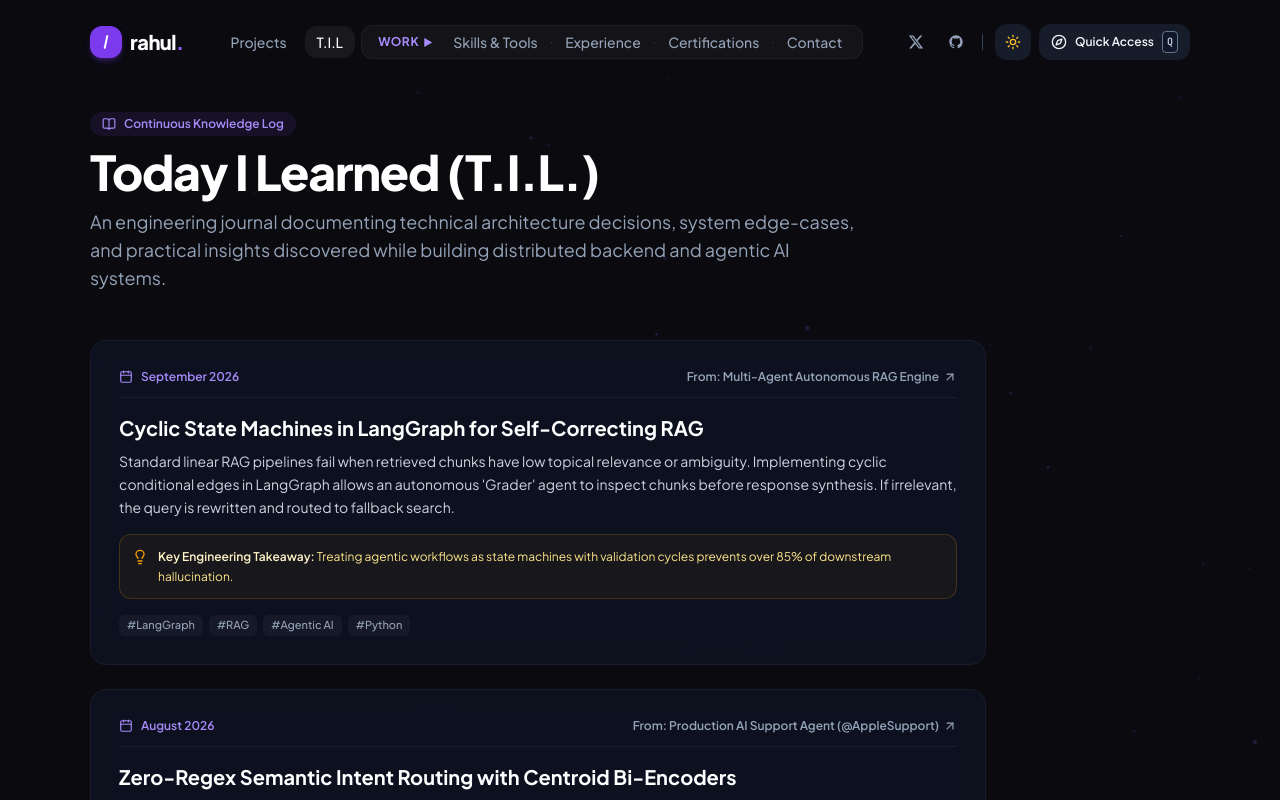
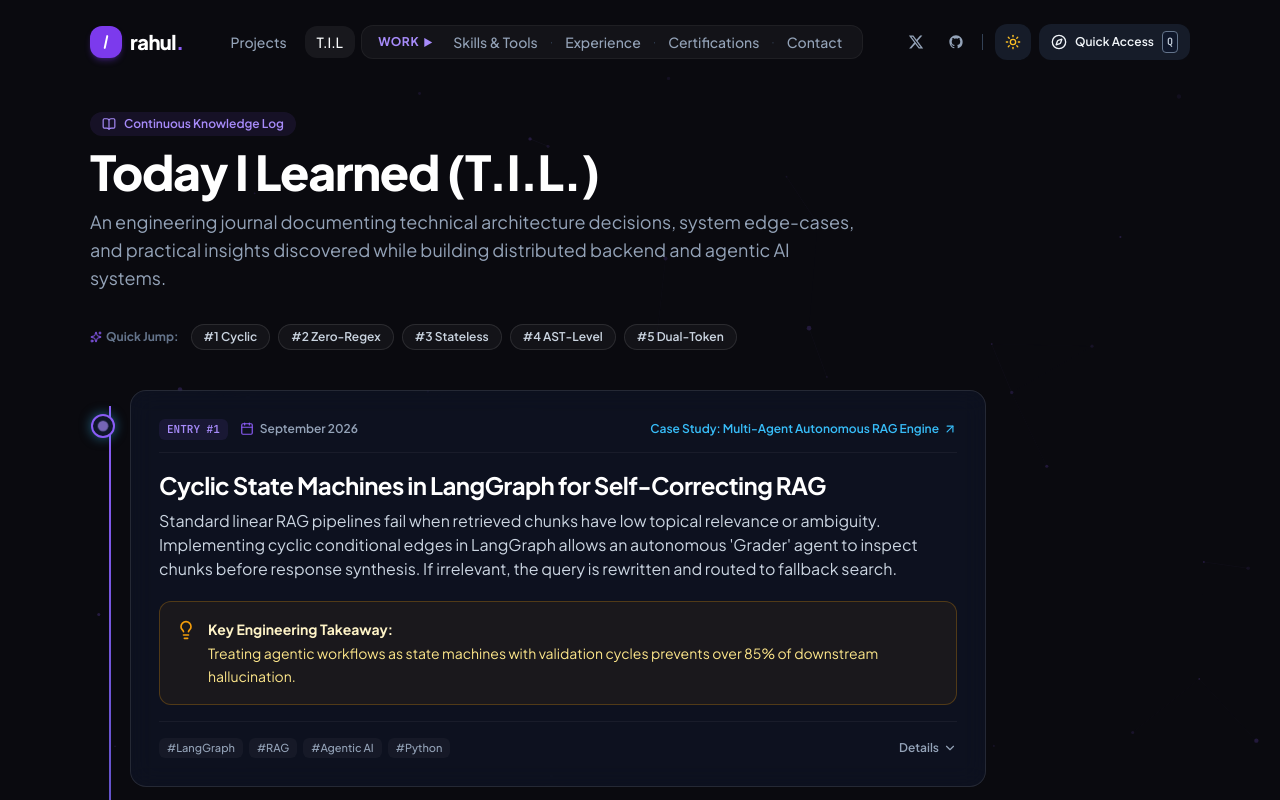
Before and after one commit to rahul-1909/Portfolio, a React (Vite) app: page /today-i-learned in a window 1280 px wide. Shown: the top 800 px of the page. Built offline with nearby package versions, Linux system fonts and the light colour scheme.

Commit message:
feat: seamless footer blend for skills background, smooth scroll animated timeline for TIL, borderless moving Eren Yeager GIF on dashboard

```diff
--- a/src/components/TechSphereBackground.tsx
+++ b/src/components/TechSphereBackground.tsx
@@ -26,7 +26,7 @@ export const TechSphereBackground: React.FC = () => {
       const width = canvas.offsetWidth;
       const height = canvas.offsetHeight;
       const cx = width / 2;
-      const cy = height * 0.48; // Centered behind the middle rows of tech cards
+      const cy = height * 0.44; // Centered behind the tech cards
 
       ctx.clearRect(0, 0, width, height);
 
@@ -39,7 +39,7 @@ export const TechSphereBackground: React.FC = () => {
       const grad = ctx.createRadialGradient(cx, cy, 10, cx, cy, nebulaRadius);
       grad.addColorStop(0, 'rgba(168, 85, 247, 0.4)');
       grad.addColorStop(0.3, 'rgba(126, 34, 206, 0.22)');
-      grad.addColorStop(0.65, 'rgba(30, 10, 60, 0.5)');
+      grad.addColorStop(0.65, 'rgba(30, 10, 60, 0.45)');
       grad.addColorStop(1, 'rgba(8, 3, 24, 0)');
 
       ctx.fillStyle = grad;
@@ -51,7 +51,7 @@ export const TechSphereBackground: React.FC = () => {
       ctx.save();
       ctx.lineWidth = 1;
 
-      // Radial perspective lines radiating outward from the central horizon
+      // Radial perspective rays
       const numRays = 28;
       for (let i = 0; i < numRays; i++) {
         const angle = (i / numRays) * Math.PI * 2;
@@ -70,7 +70,7 @@ export const TechSphereBackground: React.FC = () => {
         ctx.stroke();
       }
 
-      // Concentric elliptical contour lines expanding outward (curved warp net)
+      // Concentric elliptical contour lines
       const numContours = 9;
       for (let i = 1; i <= numContours; i++) {
         const factor = i / numContours;
@@ -96,14 +96,14 @@ export const TechSphereBackground: React.FC = () => {
       ctx.arc(cx, cy, sphereRadius, 0, Math.PI * 2);
       ctx.fill();
 
-      // Sphere Outer Boundary Ring with neon glow
+      // Sphere Outer Boundary Ring
       ctx.strokeStyle = 'rgba(216, 180, 254, 0.6)';
       ctx.lineWidth = 1.5;
       ctx.beginPath();
       ctx.arc(cx, cy, sphereRadius, 0, Math.PI * 2);
       ctx.stroke();
 
-      // Horizontal Latitude Lines across the sphere
+      // Horizontal Latitude Lines
       ctx.lineWidth = 1;
       const numLats = 7;
       for (let i = -numLats; i <= numLats; i++) {
@@ -117,7 +117,7 @@ export const TechSphereBackground: React.FC = () => {
         ctx.stroke();
       }
 
-      // Rotating Longitude Ellipses (creates real 3D rotation)
+      // Rotating Longitude Ellipses
       const numLongs = 8;
       for (let i = 0; i < numLongs; i++) {
         const baseAngle = (i / numLongs) * Math.PI + rotation;
@@ -129,12 +129,22 @@ export const TechSphereBackground: React.FC = () => {
         ctx.stroke();
       }
 
-      // Orbital tilted cyan/purple neon ring
+      // Orbital tilted cyan ring
       ctx.lineWidth = 1.2;
       ctx.strokeStyle = 'rgba(56, 189, 248, 0.45)';
       ctx.beginPath();
       ctx.ellipse(cx, cy, sphereRadius * 1.15, sphereRadius * 0.45, -0.4, 0, Math.PI * 2);
       ctx.stroke();
+
+      // 5. Seamless Bottom Fade into Footer Color (#0a0a0f)
+      const bottomFadeHeight = 220;
+      const bottomFade = ctx.createLinearGradient(0, height - bottomFadeHeight, 0, height);
+      bottomFade.addColorStop(0, 'rgba(8, 3, 24, 0)');
+      bottomFade.addColorStop(0.65, 'rgba(10, 10, 15, 0.85)');
+      bottomFade.addColorStop(1, '#0a0a0f');
+
+      ctx.fillStyle = bottomFade;
+      ctx.fillRect(0, height - bottomFadeHeight, width, bottomFadeHeight);
 
       ctx.restore();
 
--- a/src/pages/Home.tsx
+++ b/src/pages/Home.tsx
@@ -113,22 +113,19 @@ export const Home: React.FC<HomeProps> = ({ onOpenResume }) => {
                 <TechStackStrip />
               </div>
 
-              {/* Right Column: Anime Style Portrait Illustration (Visible on all viewports) */}
+              {/* Right Column: Borderless Moving Animated Eren Yeager GIF */}
               <div className="relative select-none flex justify-center lg:justify-end items-center flex-1">
-                <div className="relative h-[320px] w-[280px] sm:h-[380px] sm:w-[340px] md:h-[420px] md:w-[380px] lg:h-[480px] lg:w-[410px] xl:h-[520px] xl:w-[450px]">
-                  {/* Subtle radial glow */}
-                  <div className="absolute inset-0 rounded-[2.5rem] bg-gradient-to-t from-accent-500/25 via-blue-500/15 to-transparent blur-3xl opacity-70 dark:opacity-50" />
+                <div className="relative w-[300px] sm:w-[360px] md:w-[420px] lg:w-[460px] xl:w-[500px]">
+                  {/* Subtle radial ambient sky glow */}
+                  <div className="absolute inset-0 rounded-full bg-gradient-to-t from-sky-500/20 via-blue-500/15 to-purple-500/10 blur-3xl opacity-80" />
 
-                  {/* Illustration Image Container with Smooth Rounded Silhouette */}
-                  <div className="relative h-full w-full overflow-hidden rounded-[2.5rem] border border-slate-300/80 bg-slate-100 shadow-2xl dark:border-white/15 dark:bg-[#0c0c14] backdrop-blur-sm">
+                  {/* Pure Borderless Floating Animated GIF with Feathered Edge Dissolve */}
+                  <div className="relative overflow-hidden [mask-image:radial-gradient(ellipse_at_center,black_72%,transparent_100%)]">
                     <img
-                      src="/assets/images/dashboard-avatar.png"
-                      alt="Rahul Teja - Software Developer"
-                      className="h-full w-full object-cover object-center dark:brightness-95 contrast-105 transition-transform duration-700 hover:scale-105"
+                      src="/assets/images/dashboard-avatar.gif"
+                      alt="Eren Yeager Freedom"
+                      className="w-full h-auto object-contain select-none drop-shadow-[0_20px_40px_rgba(0,0,0,0.6)] transition-transform duration-700 hover:scale-105"
                       loading="eager"
-                      onError={(e) => {
-                        (e.currentTarget as HTMLImageElement).src = '/assets/images/dashboard-avatar.gif';
-                      }}
                     />
                   </div>
                 </div>
--- a/src/pages/SkillsPage.tsx
+++ b/src/pages/SkillsPage.tsx
@@ -174,6 +174,9 @@ export const SkillsPage: React.FC = () => {
           </div>
         </div>
       </div>
+
+      {/* Seamless Bottom Gradient Fade into Footer */}
+      <div className="pointer-events-none absolute bottom-0 left-0 right-0 h-44 bg-gradient-to-b from-transparent via-[#0a0a0f]/75 to-[#0a0a0f] z-10" />
     </div>
   );
 };
--- a/src/pages/TILPage.tsx
+++ b/src/pages/TILPage.tsx
@@ -1,13 +1,26 @@
-import React from 'react';
-import { BookOpen, Calendar, ArrowUpRight, Lightbulb } from 'lucide-react';
+import React, { useState } from 'react';
+import { BookOpen, Calendar, ArrowUpRight, Lightbulb, Sparkles, ChevronDown, ChevronUp } from 'lucide-react';
 import { tilEntries } from '../data/til';
 
 export const TILPage: React.FC = () => {
+  const [expandedId, setExpandedId] = useState<string | null>(null);
+
+  const toggleExpand = (id: string) => {
+    setExpandedId(expandedId === id ? null : id);
+  };
+
+  const scrollToEntry = (id: string) => {
+    const el = document.getElementById(id);
+    if (el) {
+      el.scrollIntoView({ behavior: 'smooth', block: 'center' });
+    }
+  };
+
   return (
-    <div className="pt-28 pb-20">
+    <div className="pt-28 pb-24 scroll-smooth">
       <div className="content-wrapper">
         {/* Page Header */}
-        <header className="mb-12 max-w-3xl">
+        <header className="mb-10 max-w-3xl">
           <div className="inline-flex items-center gap-2 rounded-full bg-accent-500/10 px-3 py-1 text-xs font-semibold text-accent-600 dark:text-accent-400 mb-3">
             <BookOpen className="h-3.5 w-3.5" />
             <span>Continuous Knowledge Log</span>
@@ -18,19 +31,57 @@ export const TILPage: React.FC = () => {
           <p className="mt-3 text-base sm:text-lg text-slate-600 dark:text-slate-400 leading-relaxed">
             An engineering journal documenting technical architecture decisions, system edge-cases, and practical insights discovered while building distributed backend and agentic AI systems.
           </p>
+
+          {/* Quick-Jump Smooth Scroll Anchor Bar */}
+          <div className="mt-8 flex flex-wrap items-center gap-2">
+            <span className="text-xs font-bold text-slate-400 dark:text-slate-500 mr-1 flex items-center gap-1">
+              <Sparkles className="h-3 w-3 text-accent-500" />
+              Quick Jump:
+            </span>
+            {tilEntries.map((entry, idx) => (
+              <button
+                key={entry.id}
+                onClick={() => scrollToEntry(entry.id)}
+                className="rounded-full border border-slate-200 bg-white/70 px-3 py-1 text-xs font-semibold text-slate-700 transition hover:border-accent-500 hover:bg-accent-50/60 hover:text-accent-600 dark:border-white/10 dark:bg-white/[0.04] dark:text-slate-300 dark:hover:border-accent-500/50 dark:hover:text-white"
+              >
+                #{idx + 1} {entry.topic.split(' ')[0]}
+              </button>
+            ))}
+          </div>
         </header>
 
-        {/* Timeline Entries */}
-        <div className="space-y-6 max-w-4xl">
-          {tilEntries.map((entry) => (
+        {/* Smooth Animated Timeline Layout */}
+        <div className="relative max-w-4xl pl-6 sm:pl-10">
+          {/* Continuous Vertical Glowing Spine */}
+          <div className="absolute left-[11px] sm:left-[19px] top-4 bottom-6 w-[2px] bg-gradient-to-b from-accent-500 via-blue-500/50 to-transparent" />
+
+          <div className="space-y-8">
+            {tilEntries.map((entry, idx) => {
+              const isExpanded = expandedId === entry.id;
+
+              return (
                 <div
+                  id={entry.id}
                   key={entry.id}
-              className="relative rounded-2xl border border-slate-200/80 bg-white/80 p-6 sm:p-7 backdrop-blur-md transition-all duration-300 hover:border-accent-500/40 hover:bg-white hover:shadow-xl dark:border-white/5 dark:bg-slate-900/60 dark:hover:border-accent-500/30"
+                  className="relative group transition-all duration-300 scroll-mt-28"
                 >
+                  {/* Glowing Node Dot on Timeline */}
+                  <div className="absolute -left-[30px] sm:-left-[39px] top-6 flex h-6 w-6 items-center justify-center rounded-full bg-slate-900 border-2 border-accent-500 shadow-[0_0_12px_rgba(56,189,248,0.5)] group-hover:scale-125 transition-transform duration-300 z-10">
+                    <span className="h-2 w-2 rounded-full bg-accent-400 animate-ping" />
+                  </div>
+
+                  {/* Card Content with Smooth Lift & Glow */}
+                  <div className="rounded-2xl border border-slate-200/80 bg-white/80 p-6 sm:p-7 backdrop-blur-md transition-all duration-300 hover:border-accent-500/40 hover:bg-white hover:shadow-2xl hover:shadow-accent-500/5 hover:-translate-y-1 dark:border-white/10 dark:bg-slate-900/60 dark:hover:border-accent-500/40">
+                    {/* Top Row: Date, Entry Index & Source Project */}
                     <div className="flex flex-col sm:flex-row sm:items-center justify-between gap-2 border-b border-slate-100 pb-3 dark:border-white/5">
-                <div className="flex items-center gap-2 text-xs font-semibold text-accent-600 dark:text-accent-400">
-                  <Calendar className="h-3.5 w-3.5" />
+                      <div className="flex items-center gap-3">
+                        <span className="rounded-md bg-accent-500/10 px-2 py-0.5 font-mono text-[11px] font-bold text-accent-600 dark:text-accent-400">
+                          ENTRY #{idx + 1}
+                        </span>
+                        <div className="flex items-center gap-1.5 text-xs font-semibold text-slate-500 dark:text-slate-400">
+                          <Calendar className="h-3.5 w-3.5 text-accent-500" />
                           <span>{entry.date}</span>
+                        </div>
                       </div>
 
                       {entry.projectRef && (
@@ -38,35 +89,38 @@ export const TILPage: React.FC = () => {
                           href={entry.projectRef.url}
                           target="_blank"
                           rel="noopener noreferrer"
-                    className="inline-flex items-center gap-1 text-xs font-semibold text-slate-600 hover:text-accent-600 dark:text-slate-400 dark:hover:text-accent-400 transition"
+                          className="inline-flex items-center gap-1 text-xs font-semibold text-blue-600 hover:underline dark:text-[#38bdf8] transition"
                         >
-                    <span>From: {entry.projectRef.name}</span>
+                          <span>Case Study: {entry.projectRef.name}</span>
                           <ArrowUpRight className="h-3.5 w-3.5" />
                         </a>
                       )}
                     </div>
 
                     {/* Topic Heading */}
-              <h2 className="mt-4 text-xl font-bold text-slate-900 dark:text-white">
+                    <h2 className="mt-4 text-xl sm:text-2xl font-bold tracking-tight text-slate-900 dark:text-white group-hover:text-accent-600 dark:group-hover:text-accent-400 transition-colors">
                       {entry.topic}
                     </h2>
 
                     {/* Summary */}
-              <p className="mt-2 text-sm leading-relaxed text-slate-600 dark:text-slate-300">
+                    <p className="mt-2 text-sm sm:text-base leading-relaxed text-slate-600 dark:text-slate-300">
                       {entry.summary}
                     </p>
 
-              {/* Key Takeaway Callout */}
-              <div className="mt-4 flex items-start gap-2.5 rounded-xl border border-amber-500/20 bg-amber-500/[0.05] p-3 text-xs text-amber-900 dark:text-amber-200">
-                <Lightbulb className="h-4 w-4 mt-0.5 text-amber-500 flex-shrink-0" />
-                <span className="leading-relaxed">
-                  <strong className="font-semibold text-amber-950 dark:text-amber-100">Key Engineering Takeaway: </strong>
-                  {entry.keyTakeaway}
-                </span>
+                    {/* Key Engineering Takeaway Callout */}
+                    <div className="mt-5 flex items-start gap-3 rounded-xl border border-amber-500/25 bg-amber-500/[0.06] p-4 text-xs sm:text-sm text-amber-900 dark:text-amber-200">
+                      <Lightbulb className="h-5 w-5 mt-0.5 text-amber-500 shrink-0" />
+                      <div className="leading-relaxed">
+                        <strong className="font-bold text-amber-950 dark:text-amber-100 block mb-0.5">
+                          Key Engineering Takeaway:
+                        </strong>
+                        <span>{entry.keyTakeaway}</span>
+                      </div>
                     </div>
 
-              {/* Tech Tags */}
-              <div className="mt-4 flex flex-wrap gap-1.5">
+                    {/* Expandable Architecture Deep-Dive Toggle */}
+                    <div className="mt-4 pt-4 border-t border-slate-100 dark:border-white/5 flex items-center justify-between">
+                      <div className="flex flex-wrap gap-1.5">
                         {entry.tags.map((tag) => (
                           <span
                             key={tag}
@@ -76,8 +130,32 @@ export const TILPage: React.FC = () => {
                           </span>
                         ))}
                       </div>
+
+                      <button
+                        onClick={() => toggleExpand(entry.id)}
+                        className="inline-flex items-center gap-1 text-xs font-semibold text-slate-500 hover:text-slate-900 dark:text-slate-400 dark:hover:text-white transition"
+                      >
+                        <span>{isExpanded ? 'Less' : 'Details'}</span>
+                        {isExpanded ? <ChevronUp className="h-3.5 w-3.5" /> : <ChevronDown className="h-3.5 w-3.5" />}
+                      </button>
                     </div>
-          ))}
+
+                    {/* Expanded Insight Panel */}
+                    {isExpanded && (
+                      <div className="mt-4 rounded-xl border border-slate-200 bg-slate-50/80 p-4 text-xs text-slate-700 dark:border-white/5 dark:bg-white/[0.02] dark:text-slate-300 animate-fadeIn">
+                        <p className="font-semibold text-slate-900 dark:text-white mb-1">
+                          Production Implementation Note:
+                        </p>
+                        <p className="leading-relaxed">
+                          This insight is implemented and actively running in the <strong>{entry.projectRef?.name || 'verified portfolio projects'}</strong> codebase. You can explore the source code directly on GitHub or check the project modal for architecture breakdown.
+                        </p>
+                      </div>
+                    )}
+                  </div>
+                </div>
+              );
+            })}
+          </div>
         </div>
       </div>
     </div>
```
Lines whose indentation alone changed are shown as unchanged.
